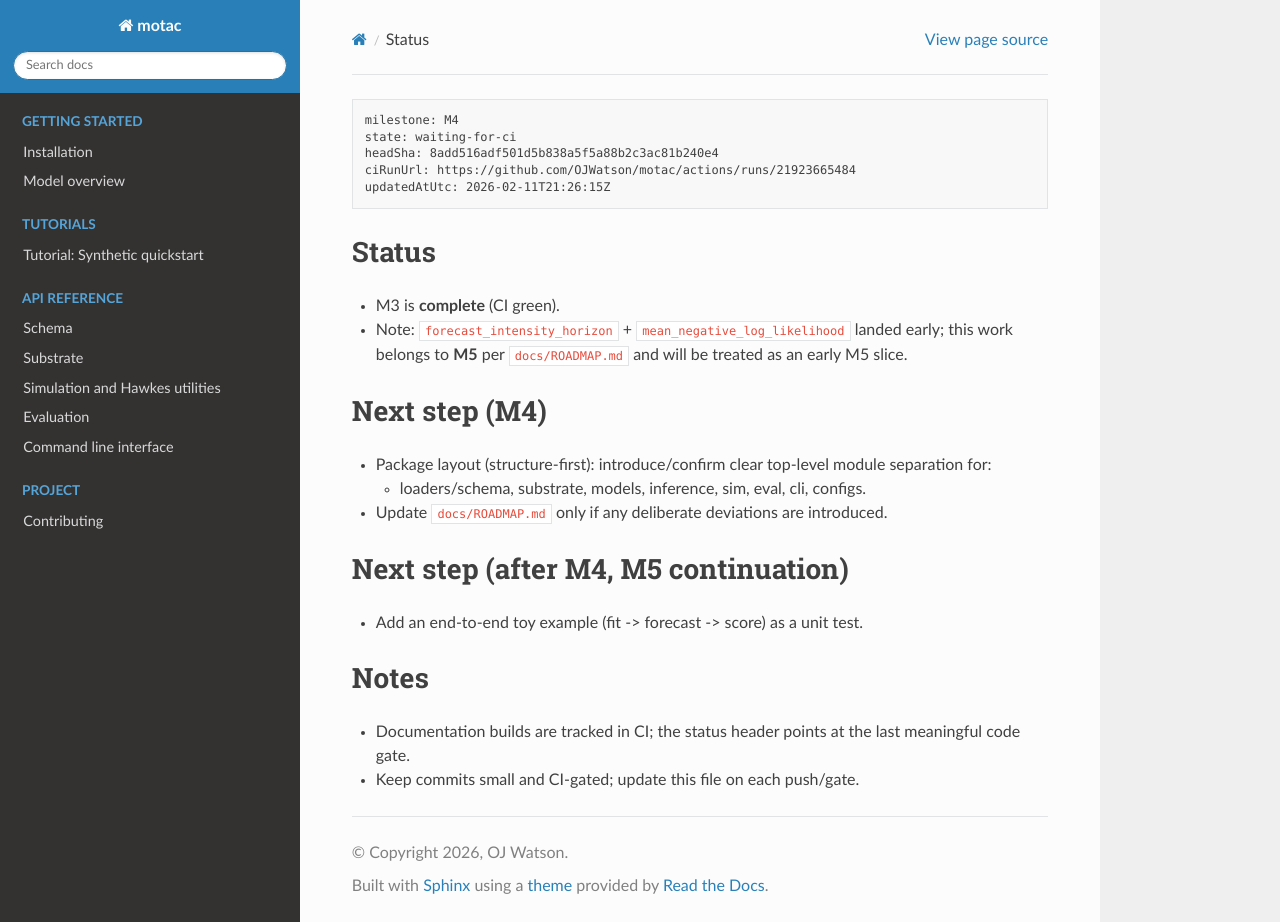
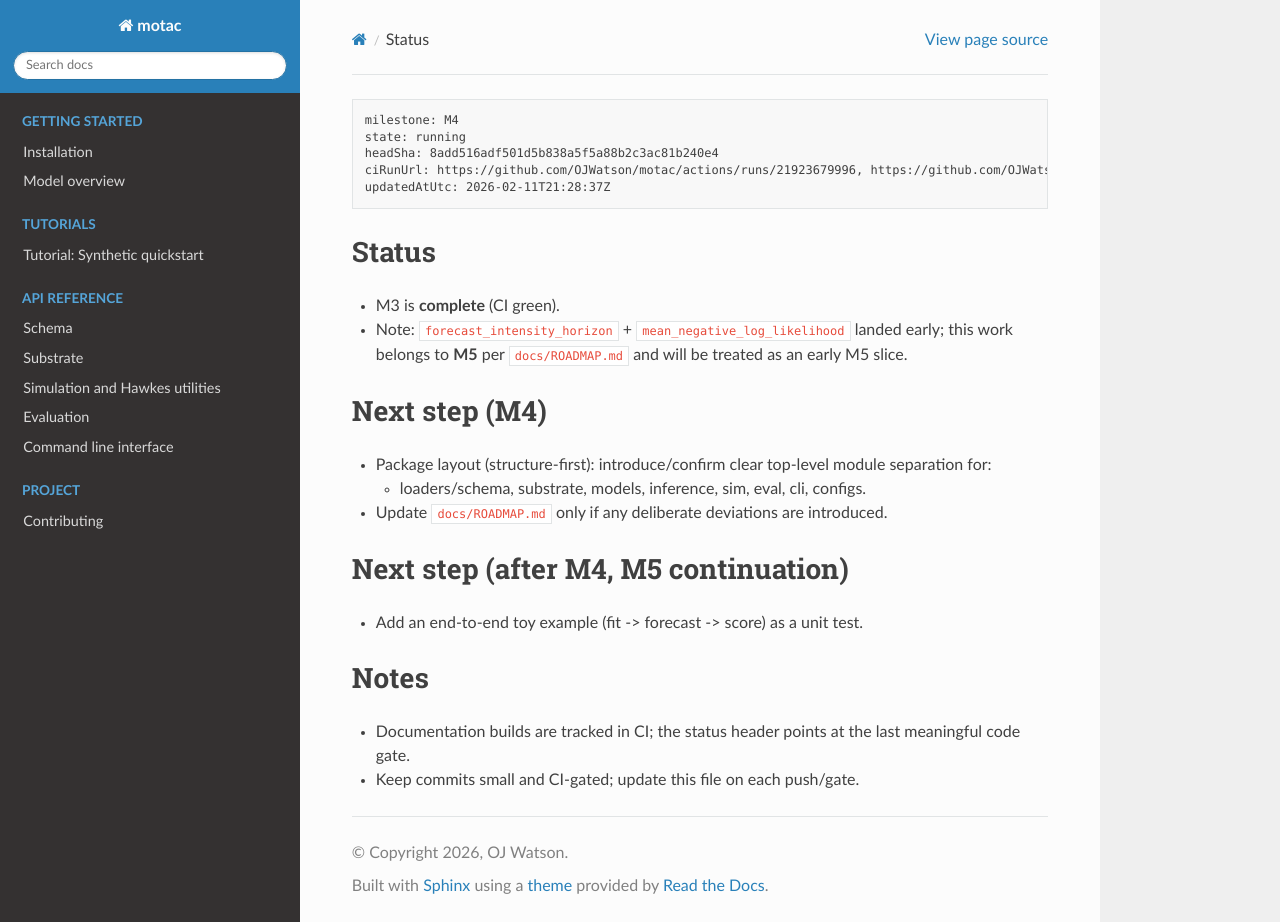
Before and after one commit to OJWatson/motac, a Sphinx documentation site: the page built from docs/STATUS.md, in a window 1280 px wide and 922 px high. Built offline with Sphinx 7.4.7 and the Read the Docs theme 3.1.0, drawn with Linux system fonts in a browser that asks for light colours.

Commit message:
Docs: mark M4 status running after green CI

````diff
--- a/docs/STATUS.md
+++ b/docs/STATUS.md
@@ -1,9 +1,9 @@
 ```pm-status
 milestone: M4
-state: waiting-for-ci
+state: running
 headSha: 8add516adf501d5b838a5f5a88b2c3ac81b240e4
-ciRunUrl: https://github.com/OJWatson/motac/actions/runs/21923665484
-updatedAtUtc: 2026-02-11T21:26:15Z
+ciRunUrl: https://github.com/OJWatson/motac/actions/runs/21923679996, https://github.com/OJWatson/motac/actions/runs/21923679984, https://github.com/OJWatson/motac/actions/runs/21923679787
+updatedAtUtc: 2026-02-11T21:28:37Z
 ```
 
 ## Status
````
